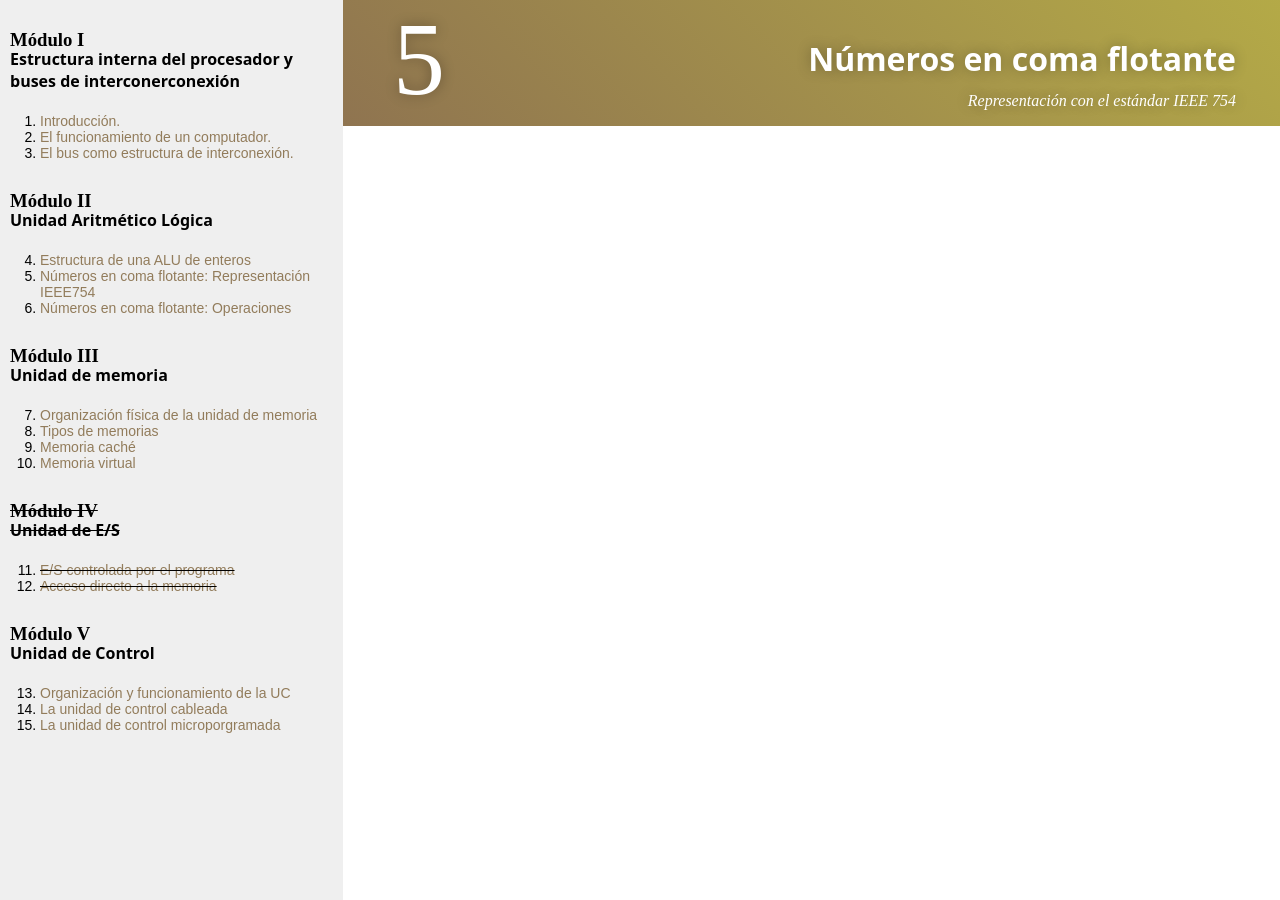
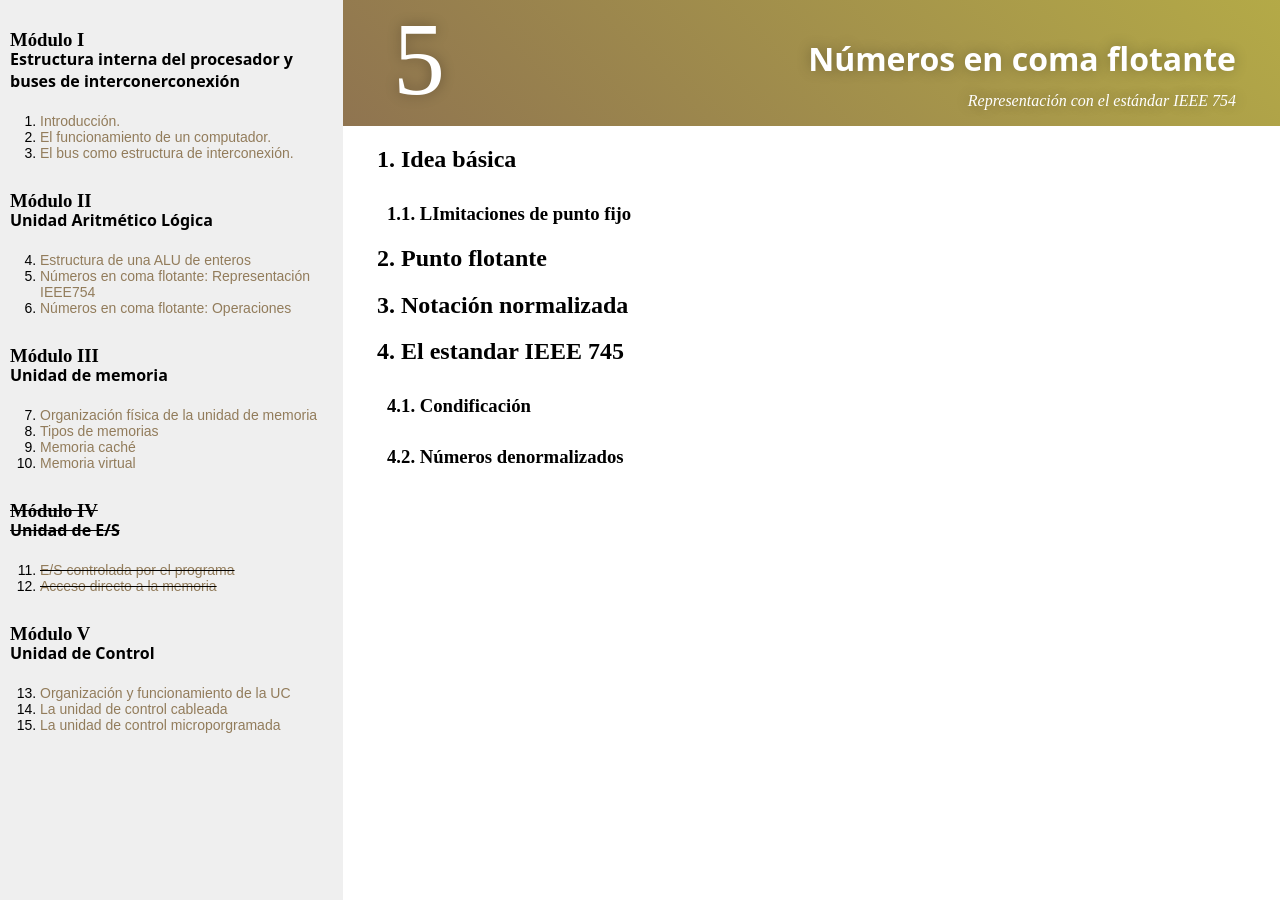
Before and after one commit to dkaerit/EDC, a Jekyll site: the page built from _posts/2020-10-05-TEMA05.md, in a window 1280 px wide. Built offline with Jekyll 4.4.1, drawn with Linux system fonts in a browser that asks for light colours; some web fonts are replaced.

Commit message:
Update 2020-10-05-TEMA05.md

```diff
--- a/_posts/2020-10-05-TEMA05.md
+++ b/_posts/2020-10-05-TEMA05.md
@@ -6,3 +6,15 @@ layout: post
   <h1>Números en coma flotante</h1>
   <subtitle>Representación con el estándar IEEE 754</subtitle>
 </div>
+
+## 1. Idea básica
+### 1.1. LImitaciones de punto fijo
+
+## 2. Punto flotante
+
+## 3. Notación normalizada
+
+## 4. El estandar IEEE 745
+### 4.1. Condificación
+
+### 4.2. Números denormalizados
```
